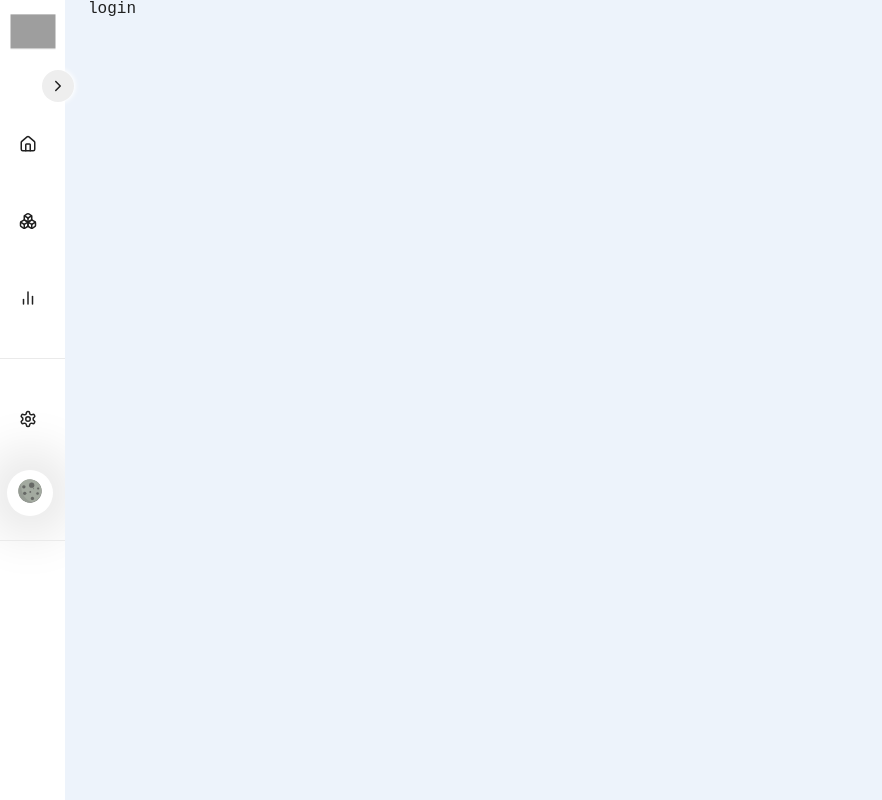
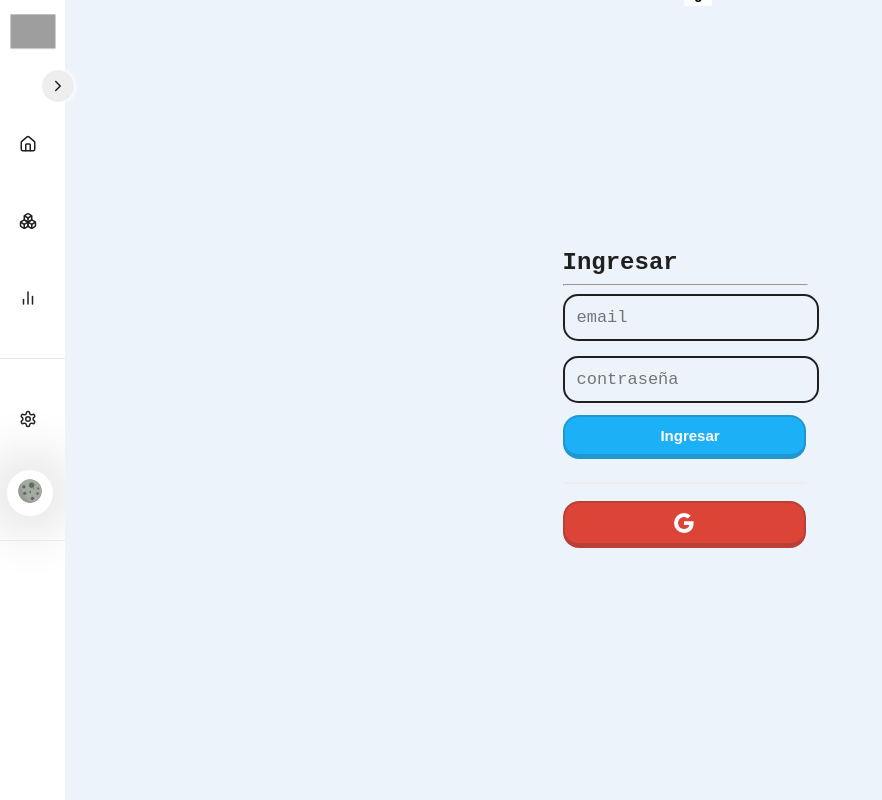
Before and after one commit to Angel-Raa/merka-dom, a React (Vite) app: page /auth/login in a window 1280 px wide. Shown: the whole page, without its empty margins (0-882 px from the left). Built offline with nearby package versions, Linux system fonts and the light colour scheme; grey boxes are pictures that could not be loaded.

Commit message:
feat: Add InputText, SaveButton, Icono, Separator, and Title components; update Login page layout

```diff
--- /dev/null
+++ b/src/components/form/InputText.tsx
@@ -0,0 +1,68 @@
+import styled from "styled-components";
+
+interface InputTextProps {
+  // Define the props for InputText if needed
+  children?: React.ReactNode;
+}
+
+export const InputText = ({ children }: InputTextProps) => {
+  return (
+    <Container>
+      <div className="form-group field">{children}</div>
+    </Container>
+  );
+};
+const Container = styled.div`
+  position: relative;
+  display: flex;
+  align-items: center;
+  margin-bottom: 15px;
+  width: 100%;
+
+  .form-group {
+    position: relative;
+    width: 100%;
+  }
+  input:-webkit-autofill,
+  input:-webkit-autofill:hover,
+  input:-webkit-autofill:focus,
+  input:-webkit-autofill:active {
+    -webkit-background-clip: text;
+    -webkit-text-fill-color: ${(props) => props.theme.text};
+    transition: background-color 5000s ease-in-out 0s;
+  }
+  .form-field {
+    border: 2px solid ${({ theme }) => theme.text};
+    border-radius: 15px;
+    font-family: inherit;
+    outline: 0;
+    font-size: 17px;
+    color: ${(props) => props.theme.text};
+    padding: 12px;
+    background: inherit;
+    transition: border-color 0.2s;
+    width: 94%;
+    &.disabled {
+      color: #696969;
+      background: #2d2d2d;
+      border-radius: 8px;
+      margin-top: 8px;
+      border-bottom: 1px dashed #656565;
+    }
+  }
+  .form-field:placeholder-shown ~ .form__label {
+    font-size: 17px;
+    cursor: text;
+  }
+
+  .form-field:focus {
+    font-weight: 700;
+    border-image-slice: 1;
+    border: 2px solid #1cb0f6;
+  }
+  /* reset input */
+  .form-field:required,
+  .form-field:invalid {
+    box-shadow: none;
+  }
+`;
--- /dev/null
+++ b/src/components/shared/Icono.tsx
@@ -0,0 +1,15 @@
+import styled from "styled-components";
+
+interface IconoProps {
+  $color?: string;
+}
+
+export const Icono = styled.span<IconoProps>`
+   display:flex;
+   align-items:center;
+   text-align:center;
+    font-size:20px;
+    color:${(props) => props.$color};
+
+
+`
--- /dev/null
+++ b/src/components/shared/SaveButton.tsx
@@ -0,0 +1,87 @@
+import styled from "styled-components";
+
+interface SaveButtonProps {
+  bgcolor?: string;
+  color?: string;
+  width?: string;
+  title?: string;
+  onClick?: () => void;
+  url?: string;
+  disabled?: boolean;
+  icon?: React.ReactNode;
+}
+
+interface ContainerProps {
+  $bgcolor: string;
+  $color: string;
+  $width: string;
+}
+
+export const SaveButton = ({
+  bgcolor = "var(--primary-color)",
+  color = "255, 255, 255",
+  width = "100%",
+  title,
+  onClick,
+  url,
+  disabled = false,
+  icon = null,
+}: SaveButtonProps) => {
+  return (
+    <Container
+      $width={width}
+      $color={color}
+      $bgcolor={bgcolor}
+      onClick={onClick}
+      disabled={disabled}
+      as={url ? "a" : "button"}
+      type="submit"
+    >
+      <div className="content">
+       <Icono $color={color}>
+        {icon}
+       </Icono>
+       {
+        title && (
+            <span className="btn">{title}</span>
+        )
+       }
+      </div>
+    </Container>
+  );
+};
+
+import React from "react";
+import { Icono } from "./Icono";
+
+const Container = styled.button<ContainerProps>`
+  font-weight: 700;
+  display: flex;
+  font-size: 15px;
+  padding: 10px 25px;
+  border-radius: 16px;
+  background-color: ${(props) => props.$bgcolor};
+  border: 2px solid rgba(50, 50, 50, 0.2);
+  border-bottom: 5px solid rgba(50, 50, 50, 0.2);
+  transform: translate(0, -3px);
+  cursor: pointer;
+  transition: 0.2s;
+  transition-timing-function: linear;
+  color: rgb(${(props) => props.$color});
+  align-items: center;
+  justify-content: center;
+  width: ${(props) => props.$width};
+  .content {
+    display: flex;
+    gap: 12px;
+  }
+  &:active {
+    transform: translate(0, 0);
+    border-bottom: 2px solid rgba(50, 50, 50, 0.5);
+  }
+  &[disabled] {
+    background-color: #646464;
+    cursor: no-drop;
+    box-shadow: none;
+  }
+`;
--- /dev/null
+++ b/src/components/shared/Separator.tsx
@@ -0,0 +1,27 @@
+import styled from "styled-components";
+interface SeparatorProps {
+  color?: string;
+  children?: React.ReactNode;
+}
+export const Separator = ({ children }: SeparatorProps) => {
+  return <Linea>{children} </Linea>;
+};
+
+const Linea = styled.div`
+  background-color: ${(props) => props.color || "#eee"};
+  width: 100%;
+  margin: 20px 0;
+  height: 2px;
+  border-radius: 16px;
+  text-align: center;
+  span {
+    top: -10px;
+    position: absolute;
+    background-color: #fff;
+    text-align: center;
+    padding: 0 10px;
+    color: ${(props) => props.color || "#000"};
+    font-size: 14px;
+    font-weight: 600;
+  }
+`;
--- /dev/null
+++ b/src/components/shared/Title.tsx
@@ -0,0 +1,40 @@
+import styled from "styled-components";
+
+export const Title = ({ children }: { children: React.ReactNode }) => {
+  return (
+    <>
+      <TitleContainer>{children}</TitleContainer>
+      <hr
+        style={{
+          width: "100%",
+          borderColor: "var(--border-color)",
+          margin: "0.5rem 0",
+        }}
+      />
+    </>
+  );
+};
+
+const TitleContainer = styled.span`
+  font-size: 1.5rem;
+  font-weight: 600;
+  color: var(--text-color);
+  margin-bottom: 0.5rem;
+  text-align: center;
+  @media (max-width: 768px) {
+    font-size: 1.25rem;
+    margin-bottom: 0.25rem;
+  }
+  @media (max-width: 480px) {
+    font-size: 1rem;
+    margin-bottom: 0.125rem;
+  }
+  @media (max-width: 320px) {
+    font-size: 0.875rem;
+    margin-bottom: 0.0625rem;
+  }
+  @media (max-width: 240px) {
+    font-size: 0.75rem;
+    margin-bottom: 0.03125rem;
+  }
+`;
--- a/src/index.ts
+++ b/src/index.ts
@@ -8,6 +8,11 @@ export * from "./page/auth/Login";
 
 // Components
 export { Sidebar } from "./components/shared/sidebar/Sidebar";
+export { Title } from "./components/shared/Title";
+export { InputText } from "./components/form/InputText";
+export { SaveButton } from "./components/shared/SaveButton";
+export { Icono } from "./components/shared/Icono";
+export { Separator } from "./components/shared/Separator";
 
 // store
 export { useThemeStore } from "./lib/store/ThemeStore";
--- a/src/page/auth/Login.tsx
+++ b/src/page/auth/Login.tsx
@@ -1,11 +1,57 @@
-import styled from "styled-components"
+import styled from "styled-components";
+import { InputText, SaveButton, Title,Separator } from "../..";
+import { BsGoogle } from "react-icons/bs";
 
-export  function Login () {
-    return (
+export function Login() {
+  return (
+    <Container>
+      <section className="content-card">
+        <div className="content-card">
+          <Title>Ingresar</Title>
+          <form>
+            <InputText>
+              <input
+                className="form-field"
+                placeholder="email"
+                type="email"
+                name="email"
+                required
+                autoComplete="email"
+              />
+            </InputText>
+            <InputText>
+              <input
+                className="form-field"
+                placeholder="contraseña"
+                type="password"
+                name="password"
+                required
+                autoComplete="current-password"
+              />
+            </InputText>
+            <SaveButton
+              title="Ingresar"
+              bgcolor={"#1CB0F6"}
+              color={"255,255,255"}
+              width={"100%"}
+              icon={<i className="fa fa-sign-in" aria-hidden="true"></i>}
+            ></SaveButton>
+            <Separator>
+              <span>o</span>
+            </Separator>
+            <SaveButton  bgcolor={"#DB4437"} color={"255,255,255"} width={"100%" } icon={<BsGoogle />}>
 
-        <Container>
-                login
-        </Container>
-    )
+            </SaveButton>
+          </form>
+        </div>
+      </section>
+    </Container>
+  );
 }
-const Container = styled.div``
+const Container = styled.div`
+  display: flex;
+  justify-content: center;
+  align-items: center;
+  height: 100vh;
+  background-color: var(--background-color);
+`;
```
